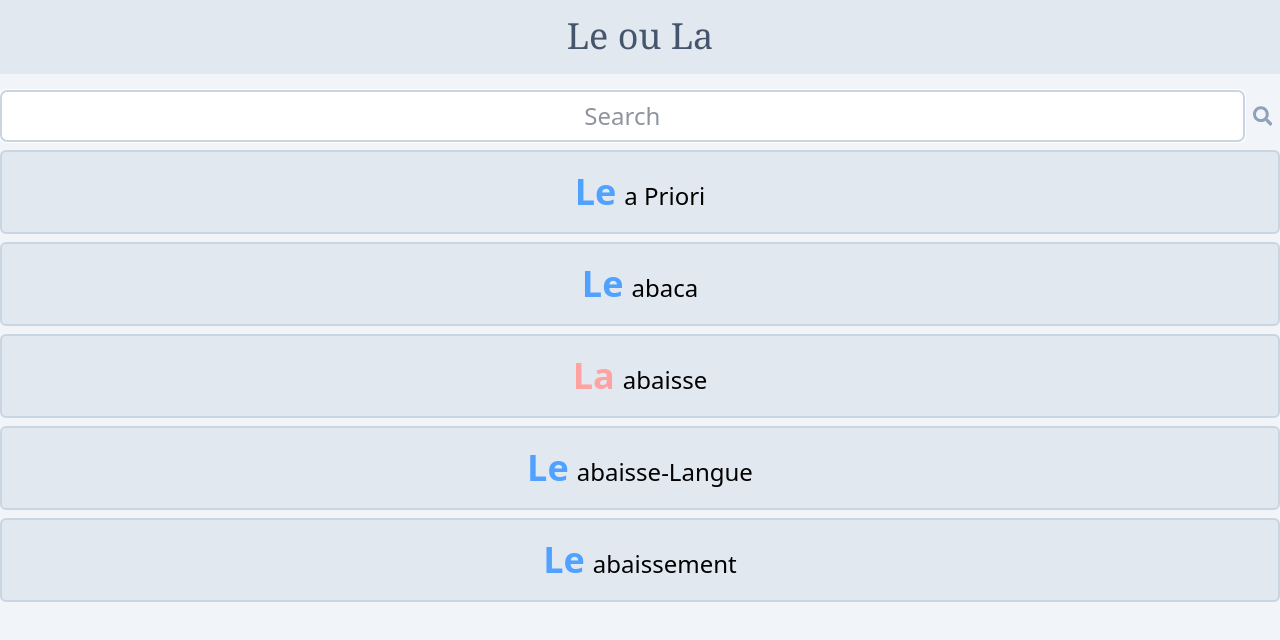
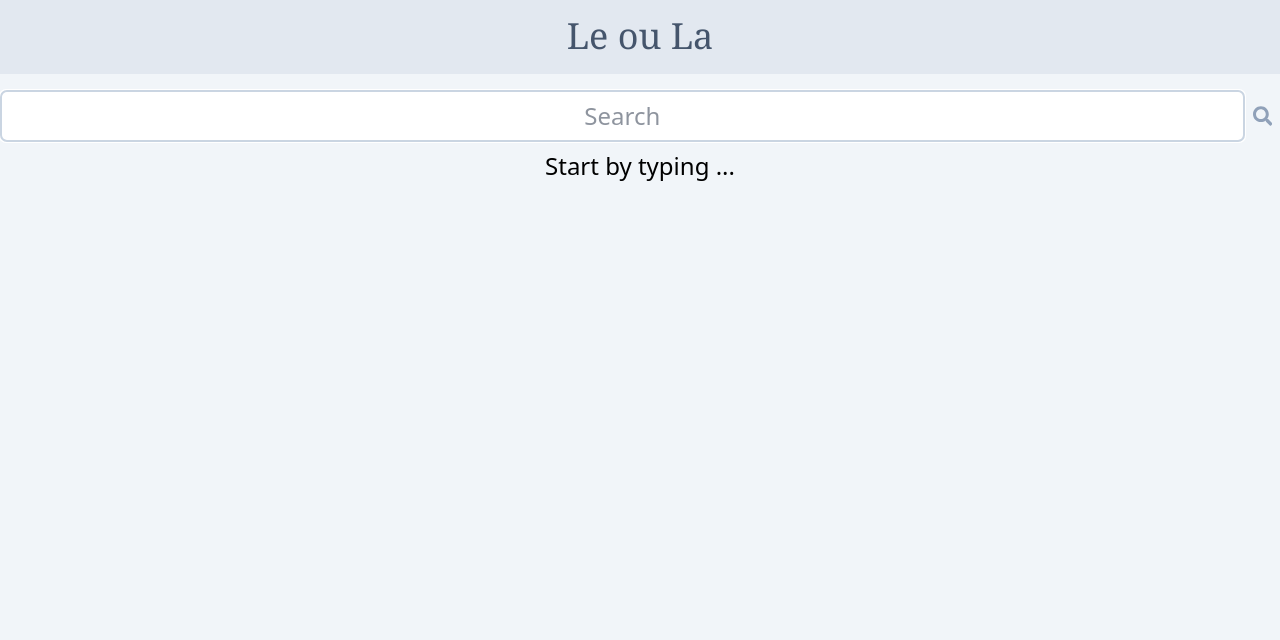
Before and after one commit to Wadjinny/le-ou-la-vite, a React (Vite) app: page / in a window 1280 px wide. Shown: the top 640 px of the page. Built offline with nearby package versions, Linux system fonts and the light colour scheme.

Commit message:
fix typescript issues

```diff
--- a/src/App.tsx
+++ b/src/App.tsx
@@ -1,6 +1,13 @@
 import Fuse from "fuse.js";
+import type { FuseResult } from "fuse.js";
 import { useEffect, useRef, useState } from "react";
 import { FaSearch } from "react-icons/fa";
+
+type WordEntry = {
+    s: string;
+    g: string;
+    w: string;
+};
 
 const fuseOptions = {
     // isCaseSensitive: false,
@@ -19,7 +26,7 @@ const fuseOptions = {
     keys: ["s"],
 };
 
-const french_chars_simple = {
+const french_chars_simple: Record<string, string> = {
     à: "a",
     â: "a",
     ä: "a",
@@ -40,9 +47,9 @@ const french_chars_simple = {
     æ: "ae",
 };
 function App() {
-    const [fuse, setFuse] = useState({});
+    const [fuse, setFuse] = useState<Fuse<WordEntry> | null>(null);
     const [search, setSearch] = useState("");
-    const [searchResult, setSearchResult] = useState([]);
+    const [searchResult, setSearchResult] = useState<FuseResult<WordEntry>[]>([]);
     // create ref to store the input element
     const inputRef = useRef<HTMLInputElement>(null);
     useEffect(() => {
@@ -56,8 +63,8 @@ function App() {
             .then((data) => {
                 // console.log("fetch data");
                 // console.log(data.slice(0, 5));
-                const myIndex = Fuse.createIndex(['s'], data)
-                const new_fuse = new Fuse(data, fuseOptions,myIndex);
+                const myIndex = Fuse.createIndex<WordEntry>(["s"], data);
+                const new_fuse = new Fuse<WordEntry>(data, fuseOptions, myIndex);
                 setFuse(new_fuse);
             })
             .catch((error) => {
@@ -72,14 +79,27 @@ function App() {
 
     useEffect(() => {
         const timeout = setTimeout(() => {
-            if (Object.keys(fuse).length === 0) return;
-            const search_string = search
+            if (!fuse) return;
+
+            const trimmedSearch = search.trim();
+            if (!trimmedSearch) {
+                setSearchResult([]);
+                return;
+            }
+
+            const normalizedSearch = trimmedSearch
                 .toLowerCase()
                 .replace(/[àâäçéèêëîïôöùûüÿœæ]/g, (char) => french_chars_simple[char]);
-            // console.log(search_string);
-            const result = fuse.search(search_string);
+
+            const result = fuse.search(normalizedSearch);
+            const exactMatch = result.find(({ item }) => item.s === normalizedSearch);
+
+            if (exactMatch) {
+                setSearchResult([exactMatch]);
+                return;
+            }
+
             setSearchResult(result.slice(0, 5));
-            // console.log(searchResult);
         }, 500);
         return () => {
             clearTimeout(timeout);
```
